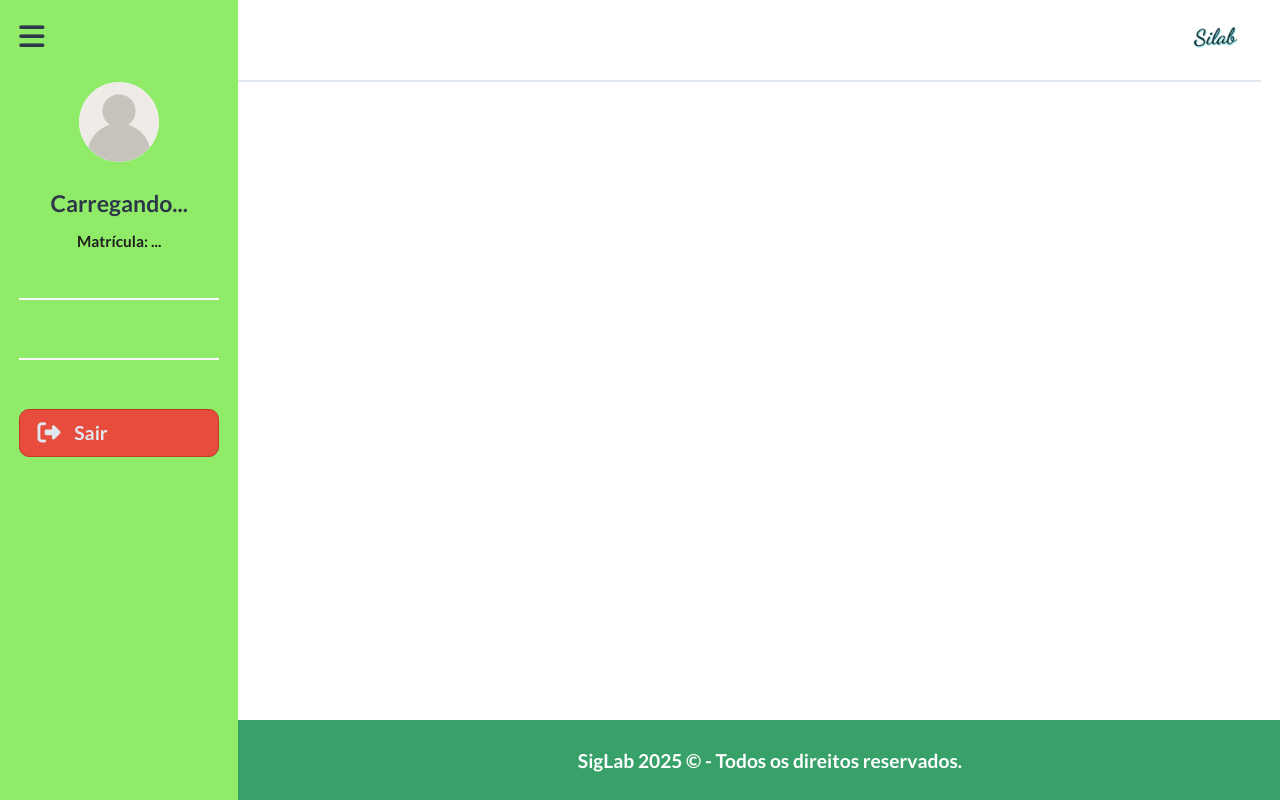
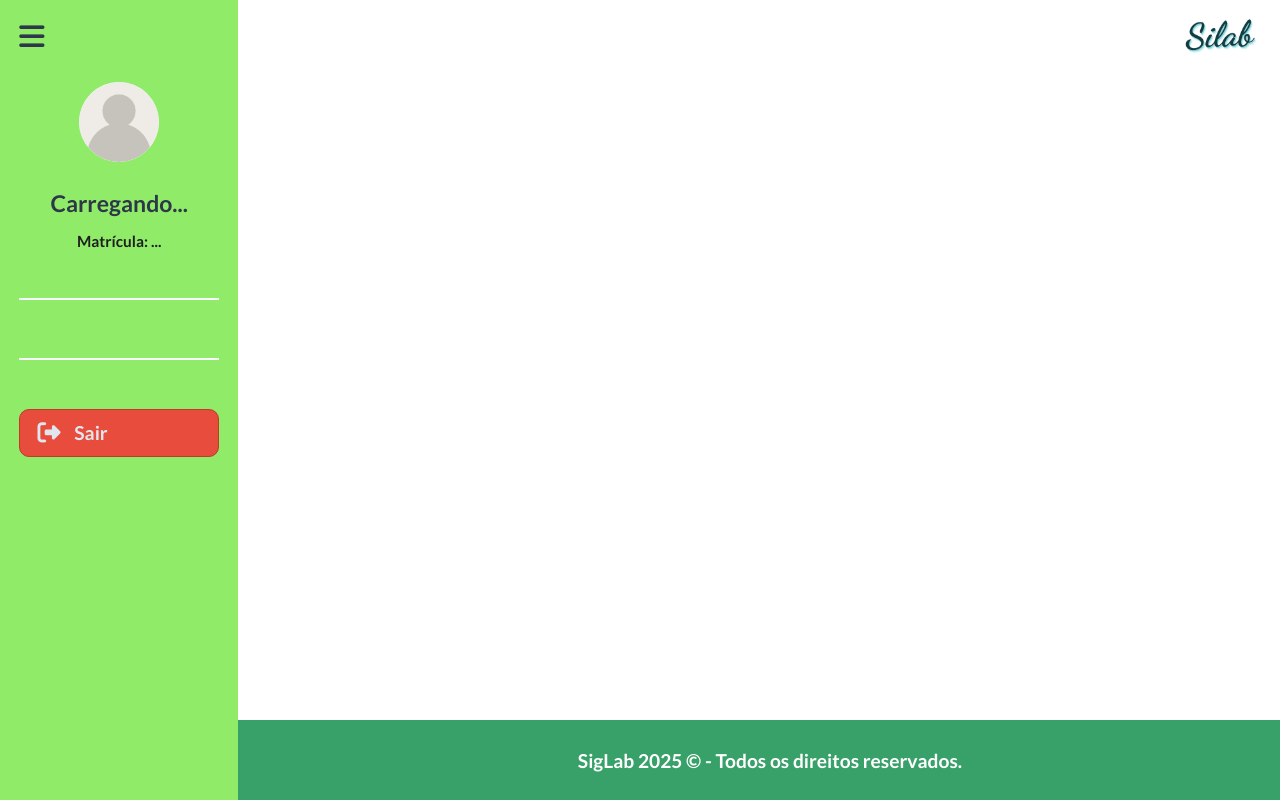
Before and after one commit to JamilyGrazielle/SiLab, a PHP site: page /painel-professor-agenda.php in a window 1280 px wide. Run offline with PHP 8.4, Linux system fonts and the light colour scheme; some libraries are stand-ins or nearby versions.

Commit message:
Pequeno ajuste no header

```diff
--- a/Estilo/estilo.css
+++ b/Estilo/estilo.css
@@ -651,7 +651,7 @@ main.principal03 h1 {
   border-radius: 4px;
 }
 
-/* Estilo para o cabeçalho com logo alinhada à direita */
+/* Estilo para o cabeçalho com logo alinhada à direita
 .cabecalho-superior {
   height: 80px;
   display: flex;
@@ -663,13 +663,13 @@ main.principal03 h1 {
 }
 
 /* Estilo da logo */
-.logo-imagem {
-  height: 50px; /* ajuste conforme o tamanho ideal */
+/* .logo-imagem {
+  height: 50px;
   max-width: 250%;
   object-fit: contain;
   transition: transform 0.3s ease;
 }
 
 .logo-link:hover .logo-imagem {
-  transform: scale(1.05); /* leve zoom ao passar o mouse */
-}
+  transform: scale(1.05);
+}  */
--- a/painel-admin-agenda.php
+++ b/painel-admin-agenda.php
@@ -16,7 +16,6 @@
     <?php require_once 'includes/sidebar.php';?>
 
     <main class="principal03">
-        <p>Agenda</p>
     </main>
 
     <?php require_once 'includes/footer.php';?>
--- a/painel-professor-agenda.php
+++ b/painel-professor-agenda.php
@@ -15,7 +15,7 @@
     <?php require_once 'includes/sidebar.php';?>
 
 
-    <main id="principal03" style="margin-bottom: 600px;">
+    <main id="principal03">
         <!-- <form action=""></form>
             <fieldset id="filtro-calendario">
                 <legend><strong>Filtrar por:</strong></legend>
```
